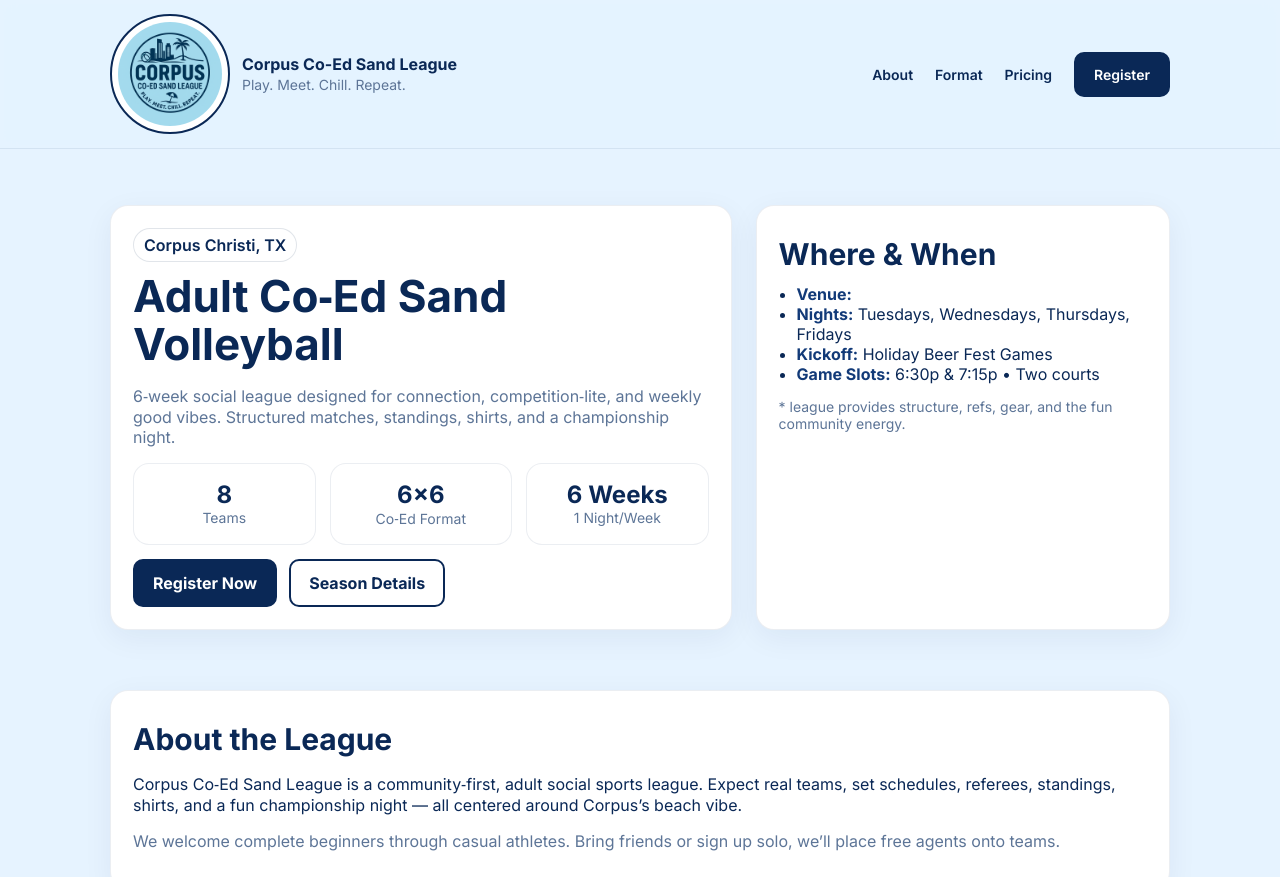
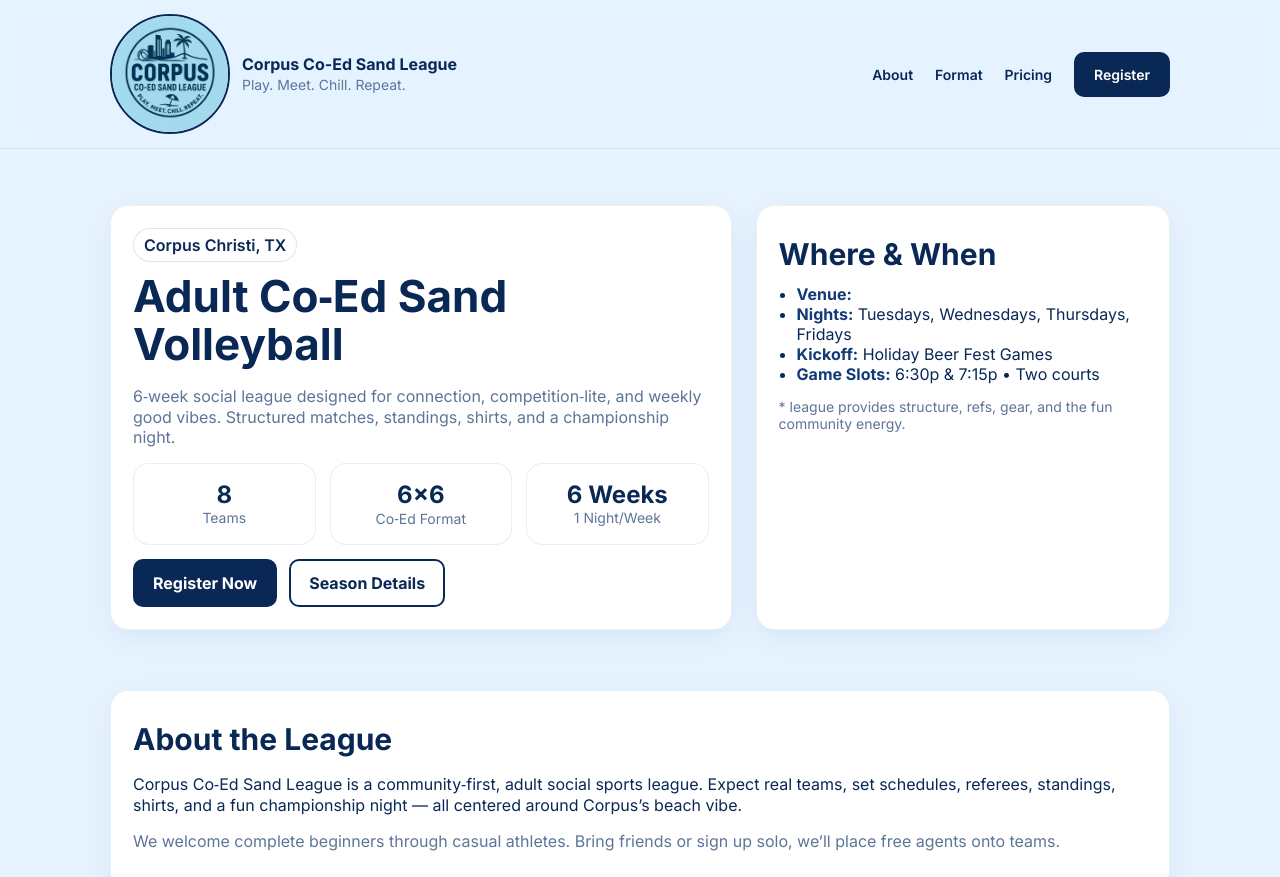
Before and after one commit to camposjosetec-cpu/Corpus-Social-Project, a plain HTML site: page index.html in a window 1280 px wide. Shown: the top 877 px of the page. Drawn offline with Linux system fonts and the light colour scheme.

Commit message:
Update index.html

```diff
--- a/index.html
+++ b/index.html
@@ -29,8 +29,8 @@
     height: 120px;
     object-fit: contain; /* important: NO cropping */
     border-radius: 50%;
-    background: white;  /* clean background for circle */
-    padding: 6px;       /* adds spacing so logo fits */
+    background: transparent;  /* clean background for circle */
+    padding: 0px;       /* adds spacing so logo fits */
     border: 2px solid var(--ink);
 }
     .navlinks a{margin-left:18px;font-weight:600}
```
